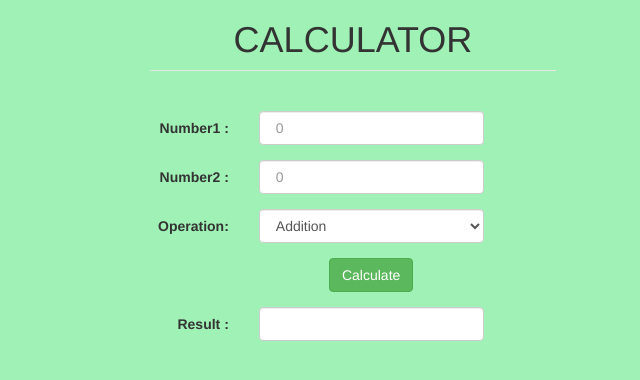
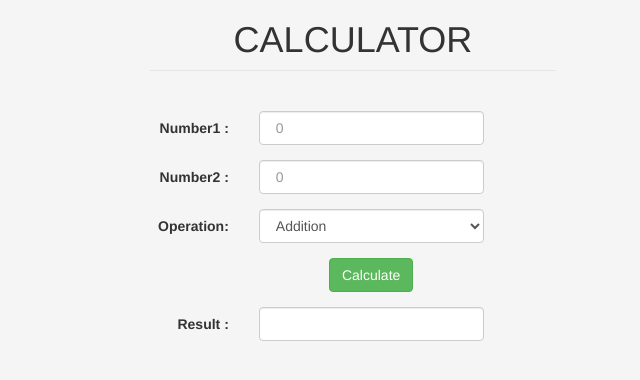
Before and after one commit to AymanAzzam/iSolution, a Flask app: page / in a window 1280 px wide. Shown: the top 380 px of the page, without its empty margins (287-927 px from the left). Run offline with Flask 3, Linux system fonts and the light colour scheme; some libraries are stand-ins or nearby versions.

Commit message:
change the background color

```diff
--- a/App/templates/form.html
+++ b/App/templates/form.html
@@ -5,7 +5,7 @@
 		<link href="https://maxcdn.bootstrapcdn.com/bootstrap/3.3.2/css/bootstrap.min.css" rel="stylesheet">
 	</head>
 
-	<body align=center style="background-color:rgb(159, 241, 181);">
+	<body align=center style="background-color:whitesmoke;">
 		<div class="row">
 			<div class="col-md-4"></div>
 			<div class="col-md-4"><legend><h1>CALCULATOR</h1></legend></div>
```
